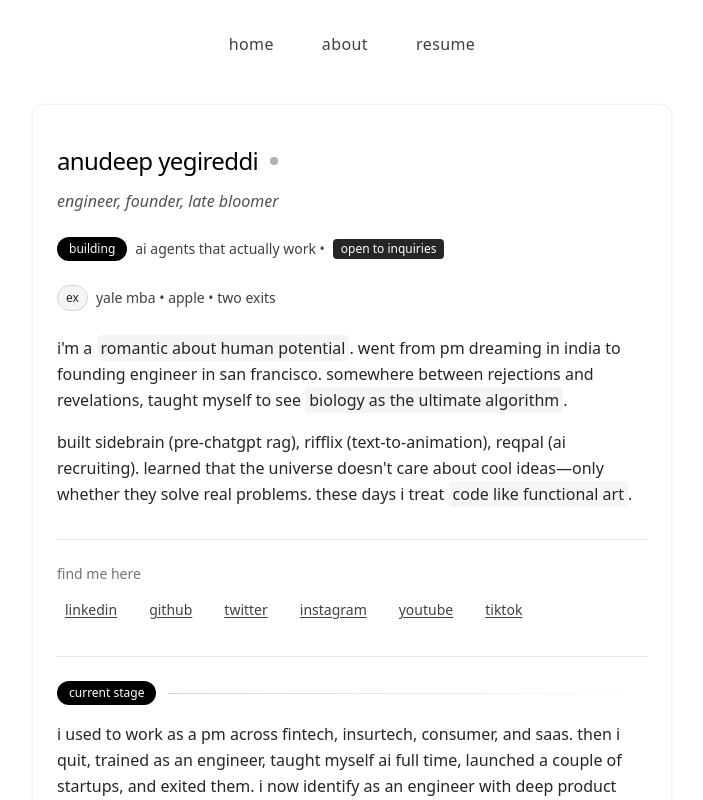
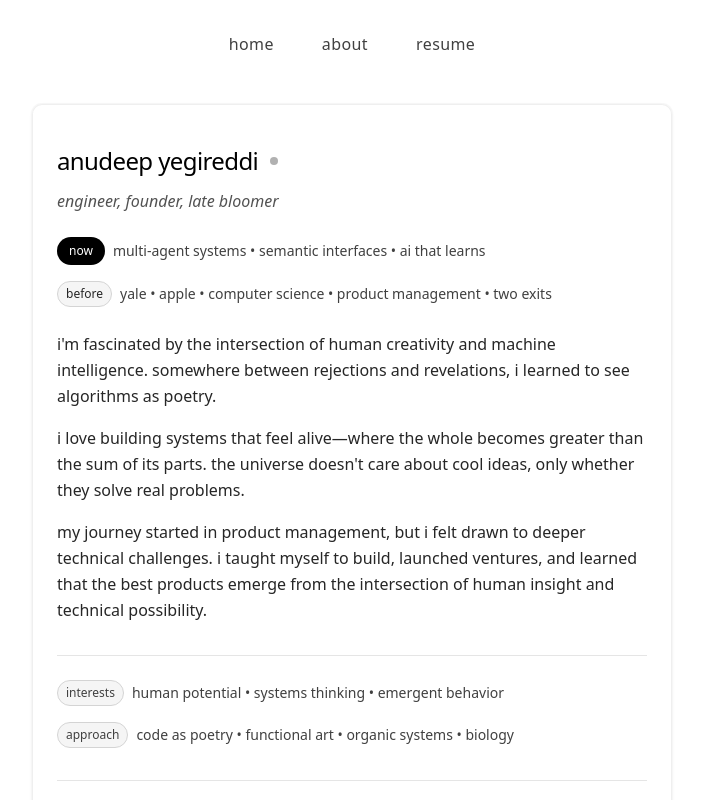
Before and after one commit to anudeep22003/personal-website, a React (Vite) app in the folder frontend/: page / in a window 1280 px wide. Shown: the top 800 px of the page, without its empty margins (288-991 px from the left). Built offline with nearby package versions, Linux system fonts and the light colour scheme.

Commit message:
homepage complete

```diff
--- a/frontend/src/pages/Homepage.tsx
+++ b/frontend/src/pages/Homepage.tsx
@@ -3,27 +3,22 @@ import React from "react";
 const socialLinks = [
   {
     label: "linkedin",
-    url: "https://www.linkedin.com/in/anudeep-yegireddi/",
+    url: "https://www.linkedin.com/in/anudeepyegireddi/",
   },
-  { label: "github", url: "https://github.com/anudeep-yegireddi" },
-  { label: "twitter", url: "https://x.com/anudeep_yegireddi" },
+  { label: "github", url: "https://github.com/anudeep22003" },
+  { label: "twitter", url: "https://twitter.com/anudeepy_" },
   {
-    label: "instagram",
-    url: "https://www.instagram.com/anudeep_yegireddi/",
+    label: "blog",
+    url: "https://anudeep.posthaven.com/archive",
   },
-  {
-    label: "youtube",
-    url: "https://www.youtube.com/@anudeep_yegireddi",
-  },
-  { label: "tiktok", url: "https://www.tiktok.com/@anudeep_yegireddi" },
 ];
 
 const Homepage: React.FC = () => {
   return (
     <section className="w-full max-w-2xl mx-auto px-4 flex flex-col gap-6 text-black m-4">
-      {/* Elegant background treatment */}
-      <div className="absolute inset-0 bg-gradient-to-br from-neutral-50 via-white to-neutral-100 -z-10 rounded-lg opacity-60" />
-      <div className="relative border border-neutral-200/50 rounded-lg p-6 bg-white/80 backdrop-blur-sm shadow-sm">
+      {/* Enhanced elegant background treatment */}
+      <div className="absolute inset-0 bg-gradient-to-br from-neutral-50 via-white to-neutral-100 -z-10 rounded-lg opacity-70" />
+      <div className="relative border border-neutral-200/60 rounded-lg p-6 bg-white/85 backdrop-blur-sm shadow-sm ring-1 ring-neutral-100/80">
         <header className="flex flex-col gap-3 mt-4 mb-6">
           <div className="flex items-center gap-3">
             <h1 className="text-2xl font-normal lowercase tracking-tight">
@@ -36,57 +31,73 @@ const Homepage: React.FC = () => {
           </p>
         </header>
 
-        {/* Badge layer - current status */}
-        <div className="flex flex-wrap items-center gap-2 mb-6 text-sm">
-          <span className="inline-block bg-black text-white px-3 py-1 rounded-full text-xs font-medium">
-            building
+        {/* now */}
+        <div className="flex flex-wrap items-center gap-2 mb-4 text-sm">
+          <span className="inline-block bg-black text-white px-3 py-1.5 rounded-full text-xs font-medium">
+            now
           </span>
           <span className="text-neutral-700">
-            ai agents that actually work •
-          </span>
-          <span className="inline-block bg-neutral-800 text-white px-2 py-0.5 rounded text-xs">
-            open to inquiries
+            multi-agent systems • semantic interfaces • ai that learns
           </span>
         </div>
 
-        {/* Badge layer - experience */}
+        {/* before */}
         <div className="flex flex-wrap items-center gap-2 mb-6 text-sm">
-          <span className="inline-block bg-neutral-100 text-neutral-800 px-2 py-1 rounded-full text-xs border border-neutral-300">
-            ex
+          <span className="inline-block bg-neutral-100 text-neutral-800 px-2 py-1 rounded-full text-xs font-medium border border-neutral-300">
+            before
           </span>
           <span className="text-neutral-700">
-            yale mba • apple • two exits
+            yale • apple • computer science • product management • two
+            exits
           </span>
         </div>
 
         <div className="text-base leading-relaxed text-neutral-800 space-y-4">
           <p>
-            i'm a{" "}
-            <span className="bg-neutral-100 px-1 py-0.5 rounded font-medium">
-              romantic about human potential
-            </span>
-            . went from pm dreaming in india to founding engineer in san
-            francisco. somewhere between rejections and revelations,
-            taught myself to see{" "}
-            <span className="bg-neutral-100 px-1 py-0.5 rounded font-medium">
-              biology as the ultimate algorithm
-            </span>
-            .
+            i'm fascinated by the intersection of human creativity and
+            machine intelligence. somewhere between rejections and
+            revelations, i learned to see algorithms as poetry.
           </p>
 
           <p>
-            built sidebrain (pre-chatgpt rag), rifflix
-            (text-to-animation), reqpal (ai recruiting). learned that
-            the universe doesn't care about cool ideas—only whether they
-            solve real problems. these days i treat{" "}
-            <span className="bg-neutral-100 px-1 py-0.5 rounded font-medium">
-              code like functional art
-            </span>
-            .
+            i love building systems that feel alive—where the whole
+            becomes greater than the sum of its parts. the universe
+            doesn't care about cool ideas, only whether they solve real
+            problems.
+          </p>
+
+          <p>
+            my journey started in product management, but i felt drawn
+            to deeper technical challenges. i taught myself to build,
+            launched ventures, and learned that the best products emerge
+            from the intersection of human insight and technical
+            possibility.
           </p>
         </div>
 
-        {/* Social links with refined styling */}
+        {/* Interests and approach section */}
+        <div className="mt-8 pt-6 border-t border-neutral-200 space-y-4">
+          <div className="flex flex-wrap items-center gap-2 text-sm">
+            <span className="inline-block bg-neutral-100 text-neutral-700 px-2 py-1 rounded-full text-xs font-medium border border-neutral-300">
+              interests
+            </span>
+            <span className="text-neutral-700">
+              human potential • systems thinking • emergent behavior
+            </span>
+          </div>
+
+          <div className="flex flex-wrap items-center gap-2 text-sm">
+            <span className="inline-block bg-neutral-100 text-neutral-700 px-2 py-1 rounded-full text-xs font-medium border border-neutral-300">
+              approach
+            </span>
+            <span className="text-neutral-700">
+              code as poetry • functional art • organic systems •
+              biology
+            </span>
+          </div>
+        </div>
+
+        {/* Social links */}
         <div className="flex flex-col gap-3 mt-8 pt-6 border-t border-neutral-200">
           <span className="text-neutral-500 text-sm lowercase">
             find me here
@@ -98,7 +109,7 @@ const Homepage: React.FC = () => {
                 href={link.url}
                 target="_blank"
                 rel="noopener noreferrer"
-                className="text-neutral-700 hover:text-black underline underline-offset-2 text-sm lowercase transition-colors hover:bg-neutral-50 px-2 py-1 rounded"
+                className="text-green-600 hover:text-green-700 underline underline-offset-2 text-sm lowercase transition-colors hover:bg-green-50 px-2 py-1 rounded"
               >
                 {link.label}
               </a>
@@ -106,43 +117,14 @@ const Homepage: React.FC = () => {
           </nav>
         </div>
 
-        {/* Current stage section with enhanced badge styling */}
-        <section className="mt-8 pt-6 border-t border-neutral-200">
-          <div className="flex items-center gap-3 mb-4">
-            <span className="inline-block bg-black text-white px-3 py-1 rounded-full text-xs font-medium">
-              current stage
-            </span>
-            <div className="flex-1 h-px bg-gradient-to-r from-neutral-300 to-transparent" />
-          </div>
-
-          <div className="text-base text-neutral-800 leading-relaxed space-y-4">
-            <p>
-              i used to work as a pm across fintech, insurtech,
-              consumer, and saas. then i quit, trained as an engineer,
-              taught myself ai full time, launched a couple of startups,
-              and exited them. i now identify as an engineer with deep
-              product understanding.
-            </p>
-
-            <div className="bg-neutral-50 border-l-4 border-neutral-400 pl-4 py-3 italic text-neutral-700">
-              <p>
-                i'm looking to join companies solving hard technical
-                problems that need out-of-the-box thinking across
-                product and engineering. i build full stack multimodal
-                ai products with agents that learn.
-              </p>
-            </div>
-          </div>
-        </section>
-
-        {/* Resume link with enhanced styling */}
+        {/* Resume link */}
         <div className="mt-8 pt-6 border-t border-neutral-200">
           <div className="flex items-center justify-between">
             <a
-              href="/resume.pdf"
+              href="/resume"
               target="_blank"
               rel="noopener noreferrer"
-              className="group flex items-center gap-2 text-neutral-700 hover:text-black text-base lowercase transition-colors"
+              className="group flex items-center gap-2 text-neutral-700 hover:text-green-600 text-base lowercase transition-colors"
             >
               <span className="underline underline-offset-2">
                 see my resume
@@ -151,7 +133,7 @@ const Homepage: React.FC = () => {
                 →
               </span>
             </a>
-            <span className="inline-block bg-neutral-200 text-neutral-600 px-2 py-1 rounded-full text-xs">
+            <span className="inline-block bg-gradient-to-r from-neutral-200 to-neutral-300 text-neutral-600 px-2 py-1 rounded-full text-xs">
               pdf
             </span>
           </div>
```
